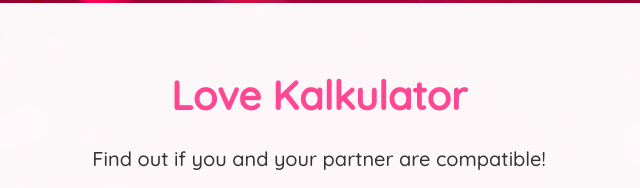
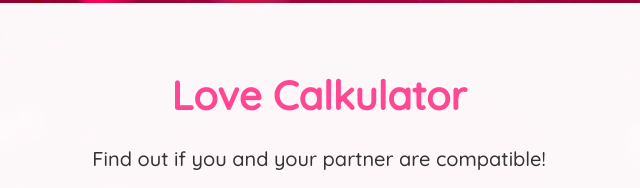
Before and after one commit to pokhrelashok/love-calculator, a plain HTML site: page index.html in a window 1280 px wide. Shown: the part 153-341 px from the top of the page, 321-961 px from the left. Drawn offline with Linux system fonts and the light colour scheme.

Commit message:
K lai change garera C banako

```diff
--- a/index.html
+++ b/index.html
@@ -12,7 +12,7 @@
 <body>
   <div class="container">
     <header>
-      <h1>Love Kalkulator</h1>
+      <h1>Love Calkulator</h1>
       <p>Find out if you and your partner are compatible!</p>
     </header>
     <div id="main">
```
